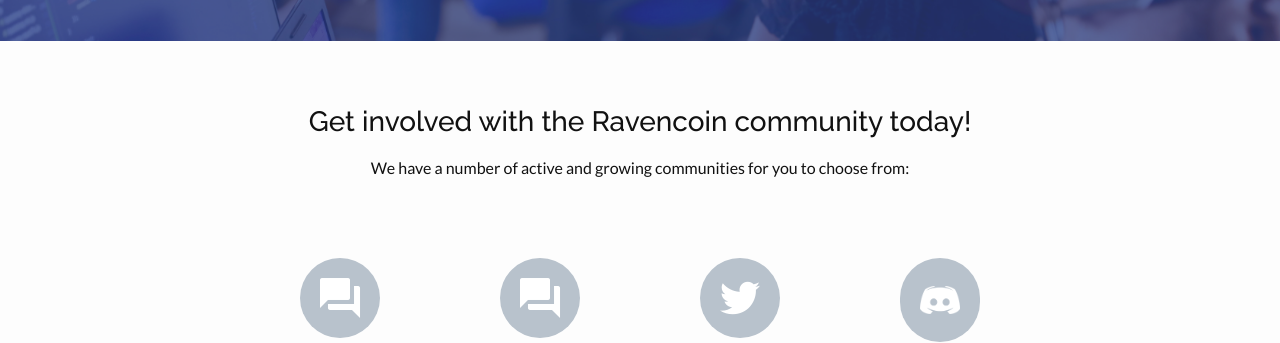
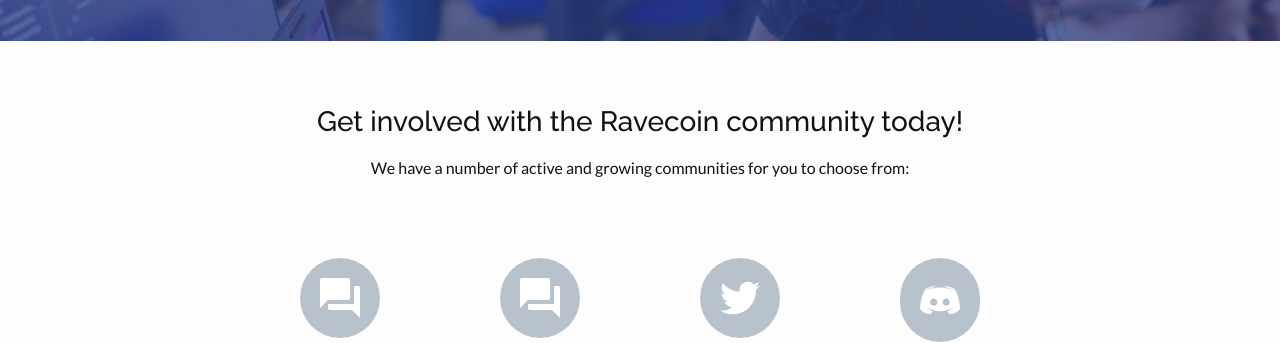
Before and after one commit to RavenProject/ravenproject.github.io, a Jekyll site: the page built from _pages/community.md, in a window 1280 px wide. Shown: the part 325-668 px from the top of the page. Built offline with Jekyll 4.4.1, drawn with Linux system fonts in a browser that asks for light colours.

Commit message:
Revert "fix typo in community.md"
This reverts commit c975ce9579874f948800528ee6435f70d26ca567.

```diff
--- a/_pages/community.md
+++ b/_pages/community.md
@@ -8,7 +8,7 @@
 
 <div class="page-content">
   <div class="wrapper text-center">
-    <h2>Get involved with the Ravencoin community today!</h2>
+    <h2>Get involved with the Ravecoin community today!</h2>
     <p>We have a number of active and growing communities for you to choose from:</p>
     <div class="flex flex-wrap pt-16 pb-32 m-auto" style="max-width: 800px;">
       <div class="w-1/2 sm:w-1/4 mb-8">
```
